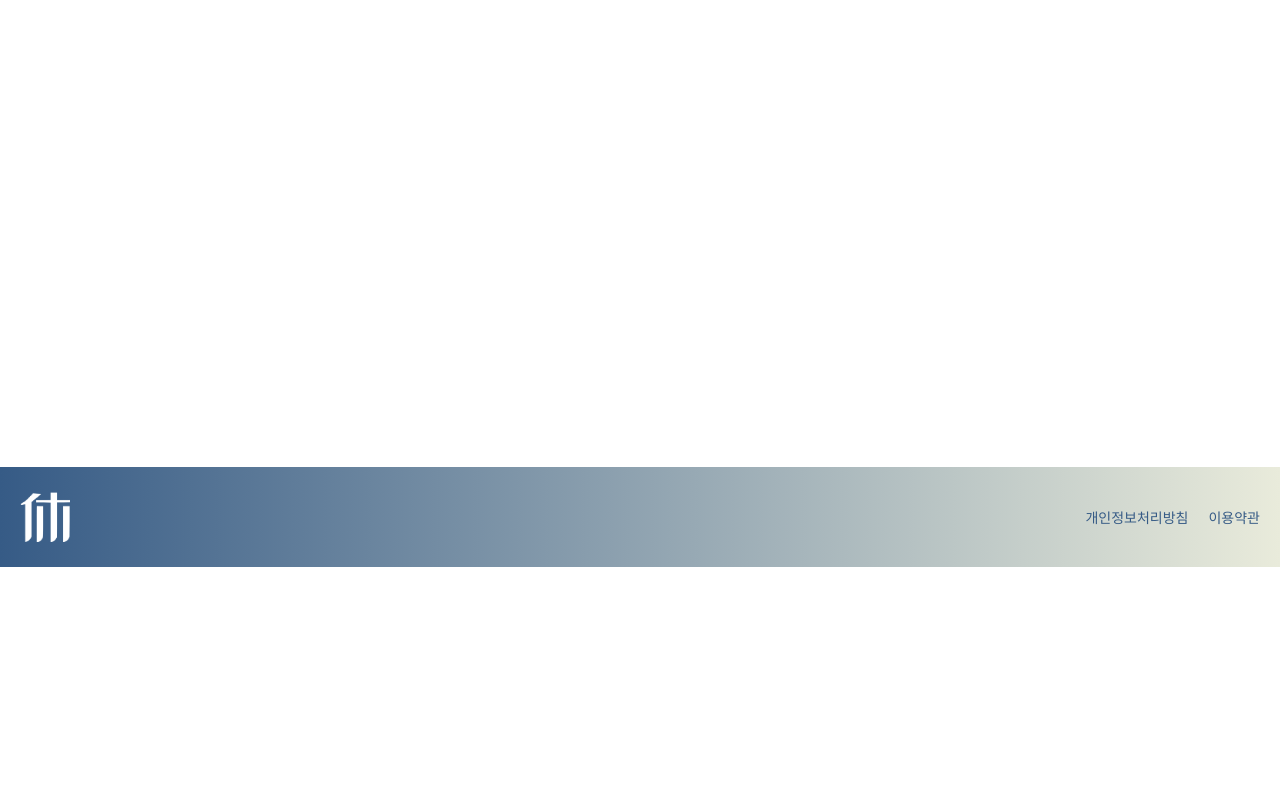
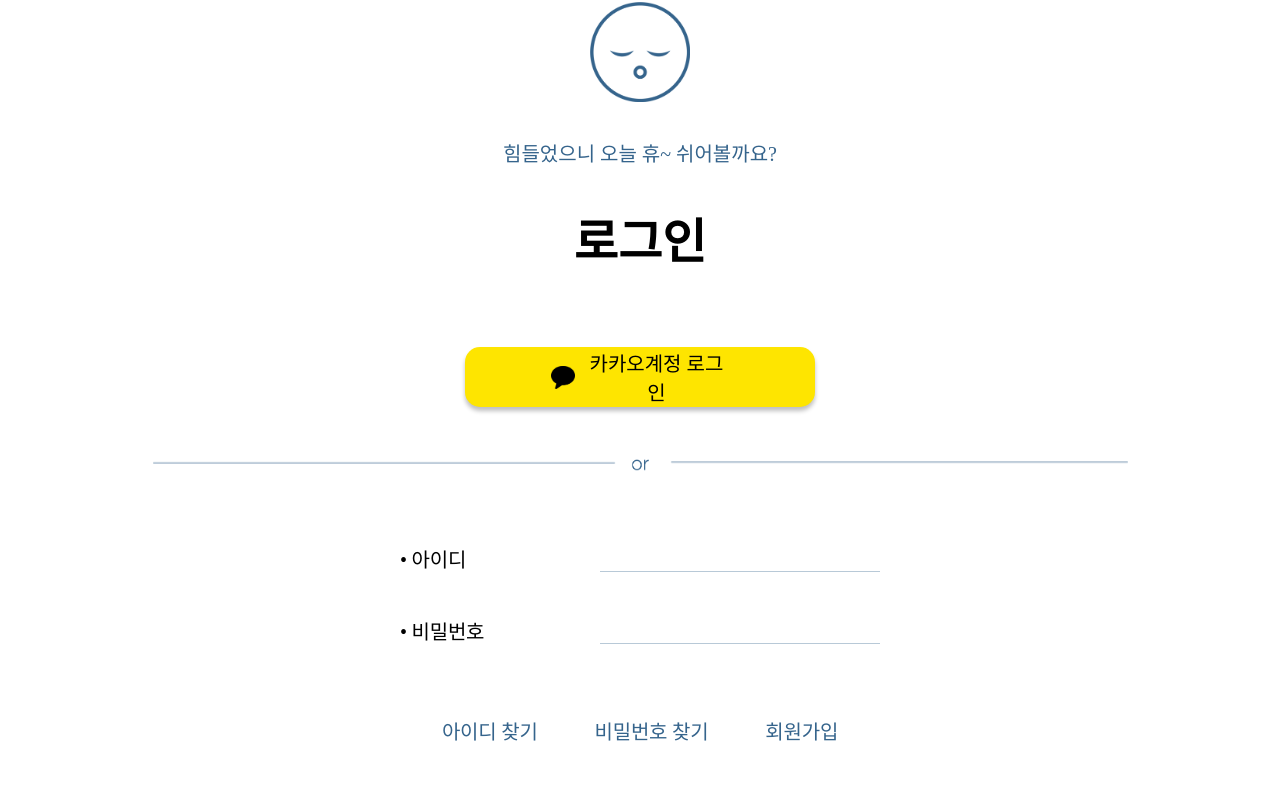
Before and after one commit to Serengeti-HYU/Hyu_frontend, a React (Create React App) app: page /login in a window 1280 px wide. Shown: the part 233-1034 px from the top of the page. Before the commit the page ends 800 px from the top, so only its background shows below. Built offline with nearby package versions, Linux system fonts and the light colour scheme; a web font is replaced by a local one.

Commit message:
feat: 로그인 ui

```diff
--- a/src/components/NoLoginHeader.jsx
+++ b/src/components/NoLoginHeader.jsx
@@ -84,7 +84,10 @@ function NoLoginHeader() {
         <button onClick={() => navigateTo("/NewletterPage")} id="NewletterPage">
           휴~레터
         </button>
-        <button onClick={() => navigateTo("/PersonalityTest")} id="PersonalityTest">
+        <button
+          onClick={() => navigateTo("/PersonalityTest")}
+          id="PersonalityTest"
+        >
           맞춤형 쉼
         </button>
         <button onClick={() => navigateTo("/Record1")} id="Record1">
--- a/src/pages/Main/Login/Login.jsx
+++ b/src/pages/Main/Login/Login.jsx
@@ -3,7 +3,7 @@ import styled from "styled-components";
 import { useNavigate } from "react-router-dom";
 
 import Footer from "../../../components/footer";
-import NoLoginHeader from "../../../components/NoLoginHeader";
+import NoLoginHeader from "../../../components/LoginHeader";
 
 const Container = styled.div`
   display: flex;
@@ -11,15 +11,162 @@ const Container = styled.div`
   min-height: 100vh;
 `;
 
-const Content = styled.div`
-  flex: 1;
+const Header = styled.div`
+  display: flex;
+  flex-direction: column;
+  align-items: center;
+  gap: 36px;
+  margin-top: 10rem;
+  p {
+    margin: 0;
+  }
+  #message {
+    color: ${(props) => props.theme.color.blue};
+    font-size: ${(props) => props.theme.fontSize.middle};
+  }
+  #login {
+    font-size: ${(props) => props.theme.fontSize.xl};
+    font-weight: 700;
+  }
+`;
+
+const Social = styled.div`
+  display: flex;
+  width: 21.875rem;
+  height: 3.75rem;
+  padding: 1.125rem 5.375rem 1.0625rem 5.375rem;
+  justify-content: center;
+  align-items: center;
+  flex-shrink: 0;
+  border-radius: 0.9375rem;
+  background: #fee500;
+  box-shadow: 0px 4px 4px 0px rgba(0, 0, 0, 0.25);
+  margin: 0 auto;
+  margin-top: 4.62rem;
+  img {
+    margin-right: 0.56rem;
+  }
+  p {
+    font-size: ${(props) => props.theme.fontSize.middle};
+    font-weight: 500;
+  }
+`;
+
+const LoginSec = styled.div`
+  #line {
+    width: 60.9375rem;
+    height: 1.5625rem;
+    margin-top: 2.7rem;
+  }
+  form {
+    margin-top: 2.81rem;
+    display: flex;
+    flex-direction: column;
+    align-items: center;
+  }
+  .input {
+    width: 30rem;
+    display: flex;
+    justify-content: space-between;
+  }
+  p {
+    font-size: ${(props) => props.theme.fontSize.middle};
+    font-weight: 500;
+    line-height: 2rem;
+    letter-spacing: -0.01375rem;
+  }
+  input {
+    width: 17.53125rem;
+    border: none;
+    border-bottom: 1px solid rgba(53, 100, 140, 0.35);
+    height: 3rem;
+  }
+  input:focus {
+    outline: none;
+  }
+  #goLogin {
+    display: flex;
+    width: 21.875rem;
+    padding: 1.125rem 0rem 1.0625rem 0rem;
+    justify-content: center;
+    border-radius: 0.9375rem;
+    border: none;
+    background: ${(props) => props.theme.color.blue};
+    box-shadow: 0px 4px 4px 0px rgba(0, 0, 0, 0.25);
+    margin-top: 3.69rem;
+    margin-bottom: 17.87rem;
+    color: #fff;
+    font-size: ${(props) => props.theme.fontSize.middle};
+    font-weight: 500;
+  }
+`;
+
+const Nav = styled.div`
+  display: flex;
+  gap: 3.31rem;
+  margin-top: 3rem;
+  font-size: ${(props) => props.theme.fontSize.small};
+  color: ${(props) => props.theme.color.blue};
+  height: 1.75rem;
+
+  p {
+    box-sizing: border-box;
+    padding: 0 2px;
+    margin: 0;
+  }
+
+  p:hover {
+    box-sizing: border-box;
+    padding-bottom: 2px;
+    border-bottom: 2px solid ${(props) => props.theme.color.blue};
+  }
 `;
 
 const Login = () => {
   return (
     <Container>
       <NoLoginHeader />
-      <Content />
+      <div>
+        <Header>
+          <img
+            src={`${process.env.PUBLIC_URL}/assets/logo/FaceLogoBlue.png`}
+            width={"100px"}
+            height={"100px"}
+          />
+          <p id="message">힘들었으니 오늘 휴~ 쉬어볼까요?</p>
+          <p id="login">로그인</p>
+        </Header>
+        <Social>
+          <img
+            src={`${process.env.PUBLIC_URL}/assets/login/TalkIcon.png`}
+            width={"24px"}
+            height={"22.6px"}
+          />
+          <p>카카오계정 로그인</p>
+        </Social>
+        <LoginSec>
+          <img
+            src={`${process.env.PUBLIC_URL}/assets/login/Line.png`}
+            id="line"
+          />
+          <form method="post">
+            <div className="input">
+              <p>• 아이디</p>
+              <input></input>
+            </div>
+            <div className="input">
+              <p>• 비밀번호</p>
+              <input></input>
+            </div>
+            <Nav>
+              <p>아이디 찾기</p>
+              <p>비밀번호 찾기</p>
+              <p>회원가입</p>
+            </Nav>
+            <button id="goLogin">로그인</button>
+          </form>
+        </LoginSec>
+      </div>
       <Footer />
     </Container>
   );
```
Also changed, not shown: src/components/LoginHeader.jsx (+9 -6 lines), public/assets/login/Line.png (added), public/assets/login/TalkIcon.png (added).
